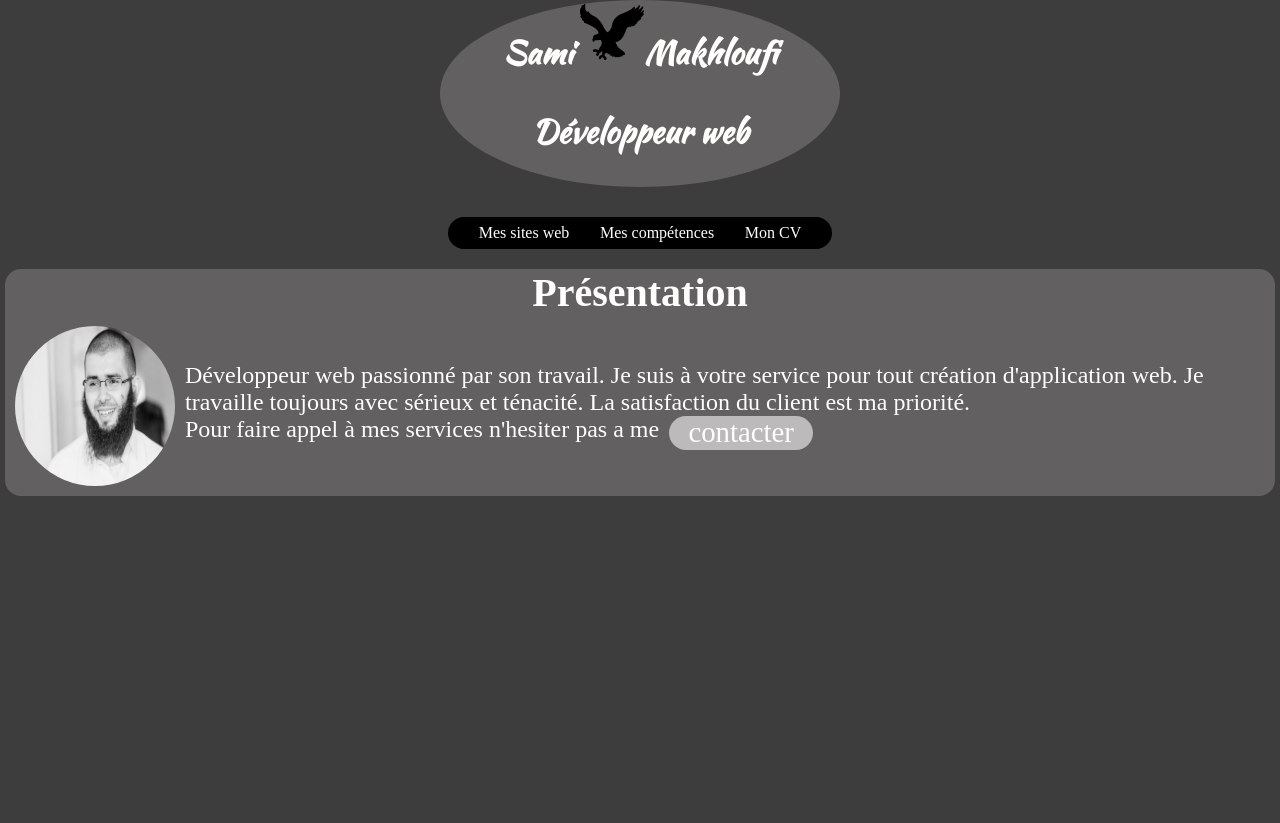
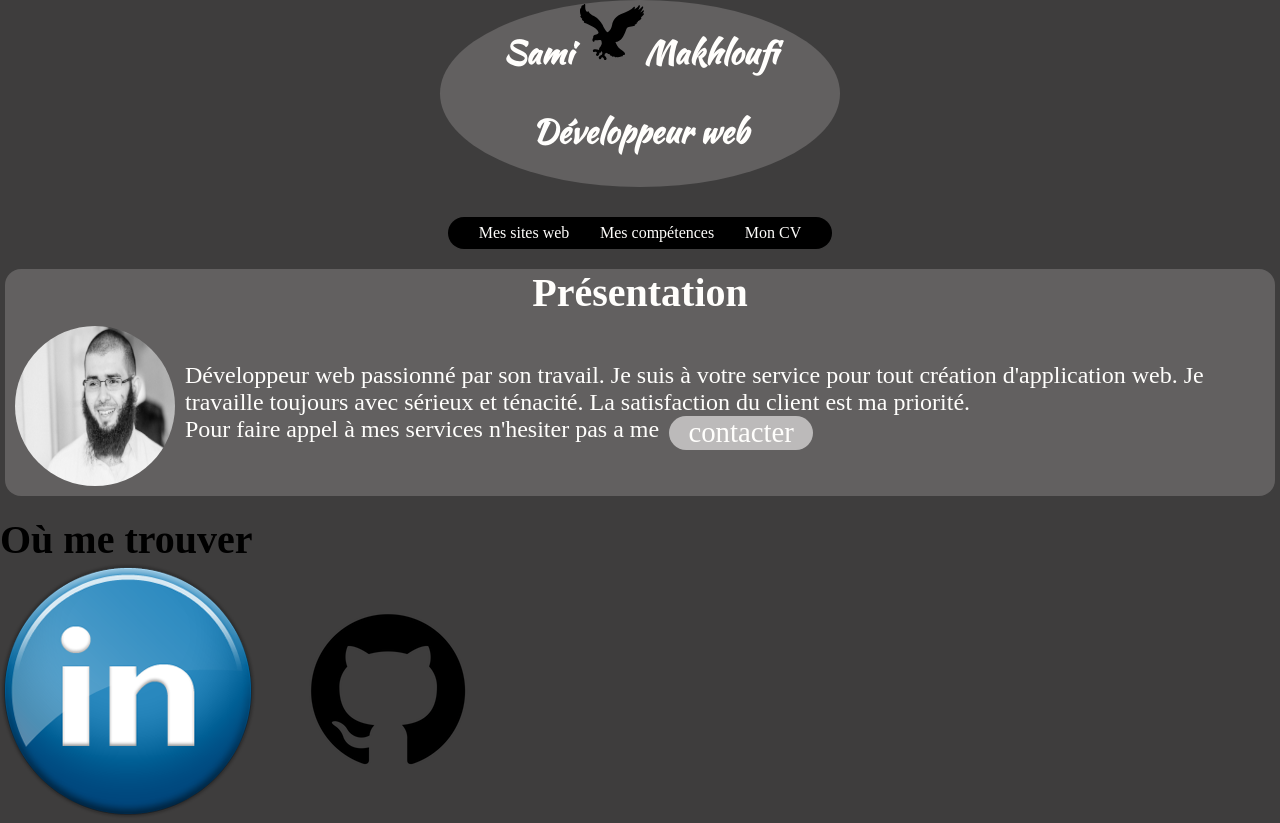
Before and after one commit to sami081/samimakhloufi, a website: page index.html in a window 1280 px wide. Before the commit the page ends 800 px from the top, so only its background shows below. Drawn offline with Linux system fonts and the light colour scheme.

Commit message:
added footer

```diff
--- a/index.html
+++ b/index.html
@@ -43,7 +43,9 @@
     </section>
 
     <footer>
-
+      <h2>Où me trouver</h2>
+      <a href="https://www.linkedin.com/in/sami-makhloufi/"><img src="./ressources/img/linkedin.png" alt="logo-social"></a>
+      <a href="https://github.com/sami081"><img src="./ressources/img/github.webp"/></a>
     </footer>
   </body>
 </html>
```
Also changed, not shown: ressources/img/fb.png (added), ressources/img/github.webp (added), ressources/img/linkedin.png (added), 2 other files.
